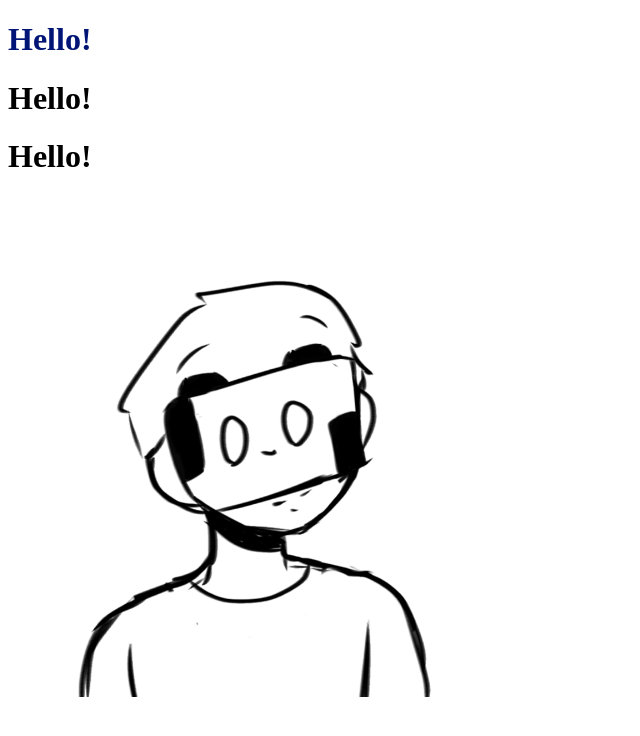
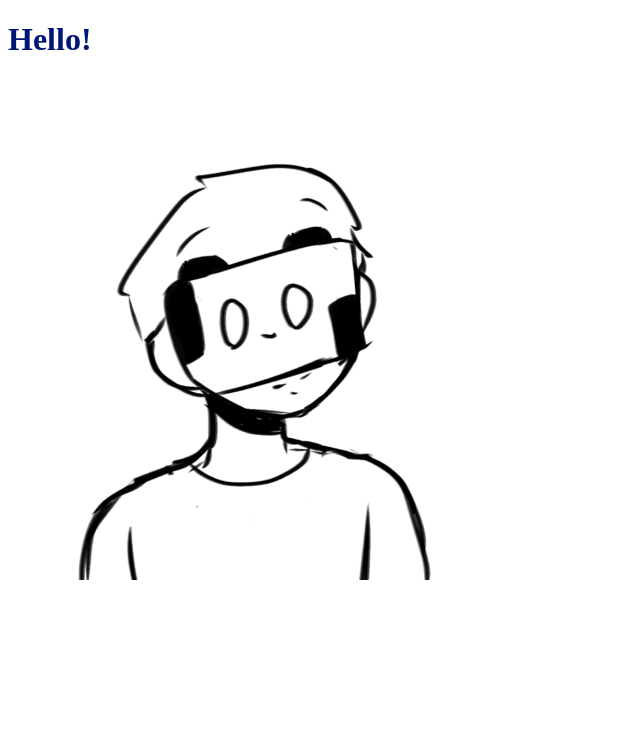
Before and after one commit to Diego-TD/portfolio2023, a website: page index.html in a window 1280 px wide. Shown: the whole page, without its empty margins (0-640 px from the left). Drawn offline with Linux system fonts and the light colour scheme.

Commit message:
Revert "[test] html test validation"
This reverts commit 6ba3fef8d62e7a50d43abb0104847a9985c95c04.

```diff
--- a/index.html
+++ b/index.html
@@ -11,12 +11,6 @@
     <h1 class="test">
         Hello!
     </h1>
-    <h1 id="test">
-        Hello!
-    </h1>
-    <h1 id="test">
-        Hello!
-    </h1>
     <img src="./images/DTD2.png" style="height: 500px;">
 </body>
 </html>
```
